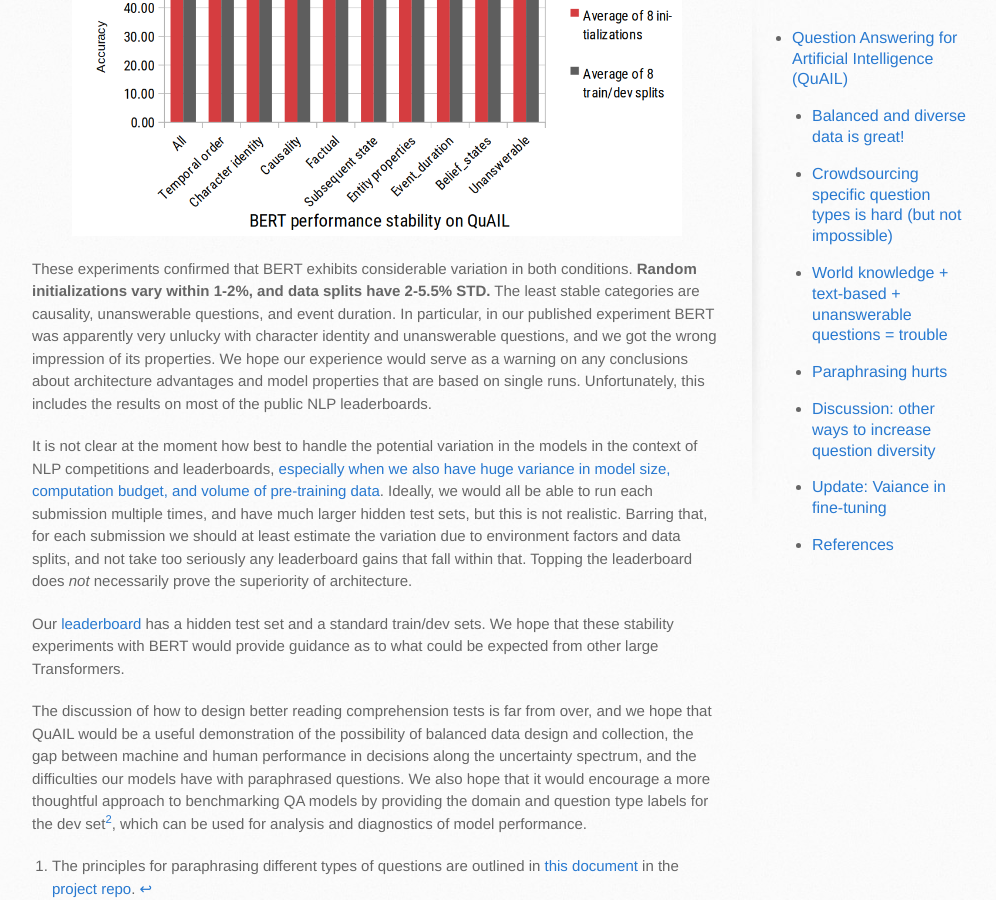
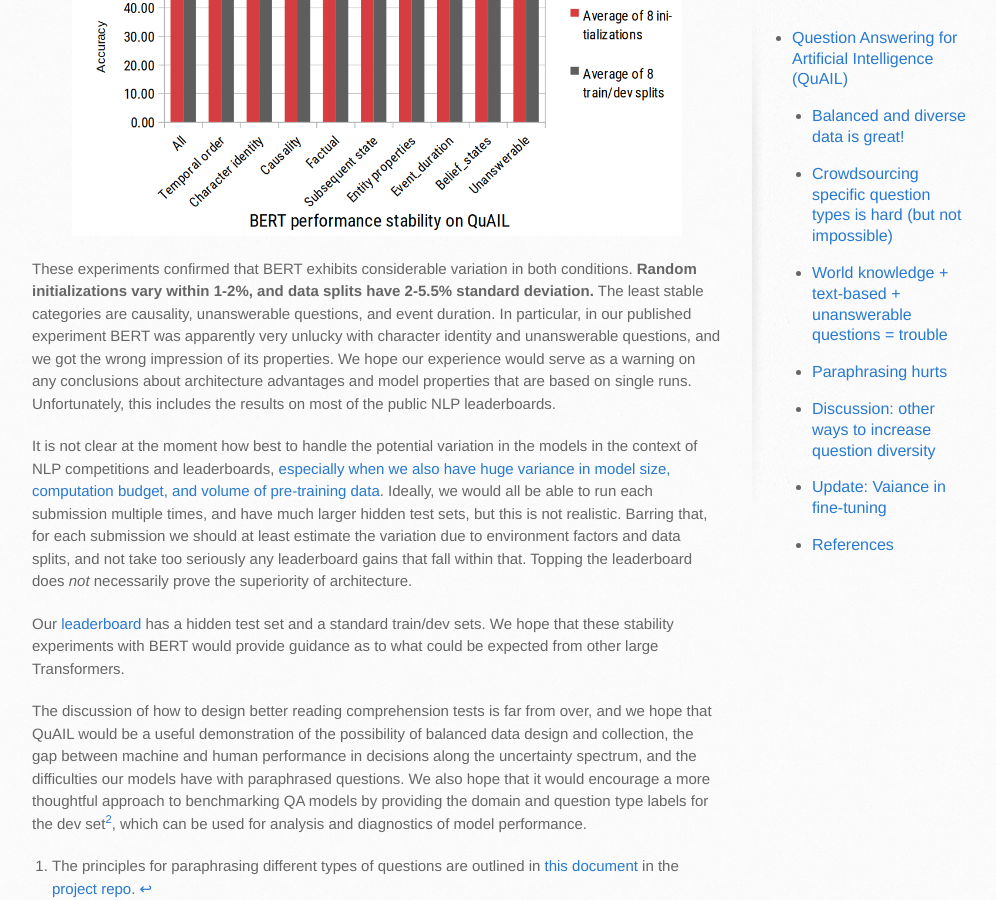
Before and after one commit to text-machine-lab/blog, a Jekyll site: the page built from _posts/2020-02-27-quail.md, in a window 1280 px wide and 900 px high, scrolled down 10062 px. Shown: the whole window, without its empty margins (138-1134 px from the left). Built offline with Jekyll 4.4.1, drawn with Linux system fonts in a browser that asks for light colours; nearby versions of some CDN libraries; a script that is not in the unit is left out; comment, search, counter and statistics services are not loaded.

Commit message:
minor tweaks

```diff
--- a/_posts/2020-02-27-quail.md
+++ b/_posts/2020-02-27-quail.md
@@ -232,7 +232,7 @@ The results are as follows (the error bars indicate standard deviation across ru
 	</figcaption-->
 </figure>
 
-These experiments confirmed that BERT exhibits considerable variation in both conditions. **Random initializations vary within 1-2%, and data splits have 2-5.5% STD.** The least stable categories are causality, unanswerable questions, and event duration. In particular, in our published experiment BERT was apparently very unlucky with character identity and unanswerable questions, and we got the wrong impression of its properties. We hope our experience would serve as a warning on any conclusions about architecture advantages and model properties that are based on single runs. Unfortunately, this includes the results on most of the public NLP leaderboards.
+These experiments confirmed that BERT exhibits considerable variation in both conditions. **Random initializations vary within 1-2%, and data splits have 2-5.5% standard deviation.** The least stable categories are causality, unanswerable questions, and event duration. In particular, in our published experiment BERT was apparently very unlucky with character identity and unanswerable questions, and we got the wrong impression of its properties. We hope our experience would serve as a warning on any conclusions about architecture advantages and model properties that are based on single runs. Unfortunately, this includes the results on most of the public NLP leaderboards.
 
 It is not clear at the moment how best to handle the potential variation in the models in the context of NLP competitions and leaderboards, [especially when we also have huge variance in model size, computation budget, and volume of pre-training data](https://hackingsemantics.xyz/2019/leaderboards/). Ideally, we would all be able to run each submission multiple times, and have much larger hidden test sets, but this is not realistic. Barring that, for each submission we should at least estimate the variation due to environment factors and data splits, and not take too seriously any leaderboard gains that fall within that. Topping the leaderboard does *not* necessarily prove the superiority of architecture.
 
```
